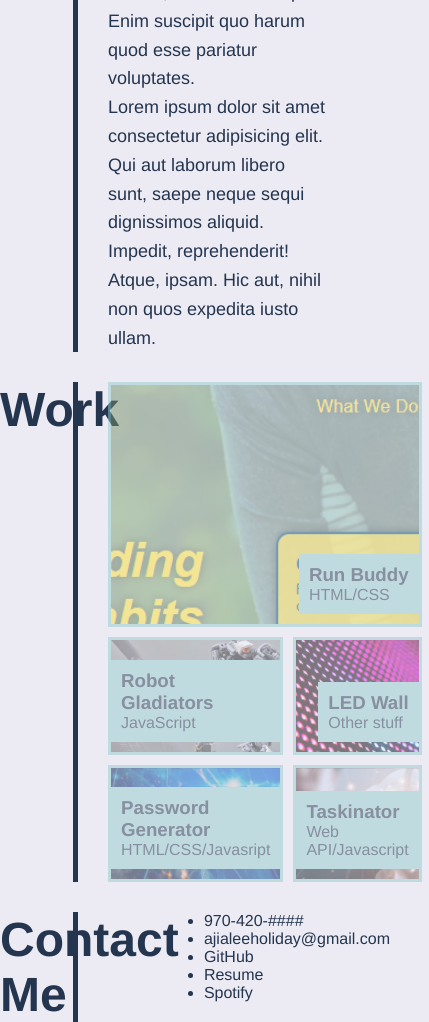
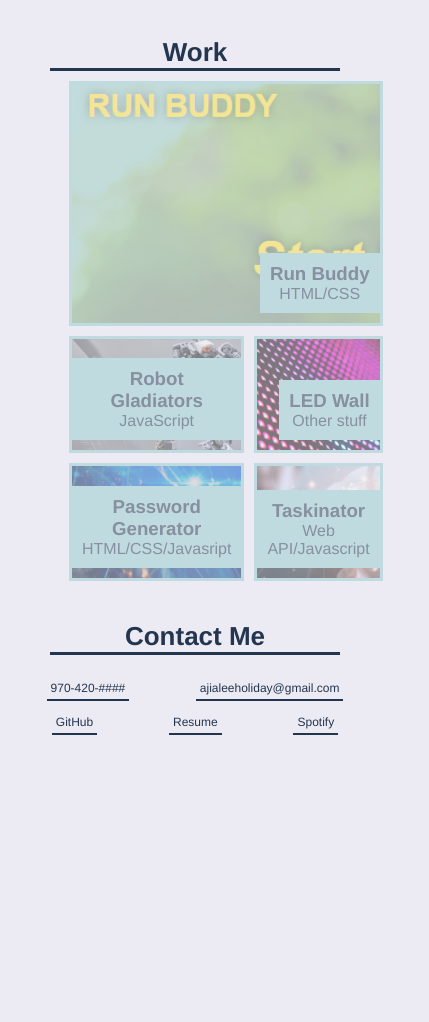
Before and after one commit to AjiaHoliday/Portfolio, a plain HTML site: page index.html in a window 390 px wide. Shown: the part 559-1581 px from the top of the page, 429 px wide, since content can reach past the window. After the commit the page ends 1294 px from the top, so only its background shows below. Drawn offline with Linux system fonts and the light colour scheme.

Commit message:
add media queries and clean up css

```diff
--- a/assets/css/style.css
+++ b/assets/css/style.css
@@ -62,6 +62,11 @@ header nav ul li a {
     border-bottom:var(--pop) 4px solid;
 }
 
+header nav ul li a:hover {
+    border-bottom:var(--secondary) 4px solid;
+}
+
+/* BEGIN HERO STYLING */
 .hero {
     background-image: url("../images/hero.png");
     height: 200px;
@@ -80,7 +85,8 @@ header nav ul li a {
     position: absolute;
     right: 5%;
 }
-
+/* END HERO STYLING */
+/*BEGIN MAIN BODY STYLING*/
 .sidebar {
     border-right: 5px solid var(--primary);
     min-height: 100%;
@@ -101,13 +107,16 @@ header nav ul li a {
     padding-top: 30px;
 }
 
+/* Begin About Me Styling */
 .about-me-content p {
-    font-size: 18px;
+    font-size: 24px;
     padding: 0 30px;
     line-height: 1.6;
     width: 90%;
 }
+/* End About Me styling */
 
+/* begin my work section*/
 .work-features {
     width: 90%;
     height: 500px;
@@ -143,6 +152,7 @@ header nav ul li a {
     grid-column: 1/3;
     grid-row: span 2;
     background-image: url("../images/run-buddy.png");
+    background-position: left;
 }
 
 .robot-gladiators {
@@ -166,3 +176,168 @@ header nav ul li a {
     padding: 10px;
     margin-bottom: 10px;
 }
+/* END MY WORK STYLING */
+/* FOOTER STYLING */
+footer {
+    display: flex;
+    justify-content: space-between;
+    flex-wrap: wrap;
+}
+
+.contact-wrapper {
+    width: 70%;
+    display: flex;
+    justify-content: stretch;
+    align-items: center;
+}
+
+footer ul {
+    list-style: none;
+    display: flex;
+    flex-wrap: wrap;
+    justify-content: space-evenly;
+    align-content: center;
+    font-size: 30px;
+}
+
+footer ul li a {
+    padding: 10px 10px 5px 10px;
+    font-size: 15px;
+    margin: 20px 20px 0 20px;
+    border-bottom:var(--primary) 4px solid;
+}
+
+footer ul li a:hover {
+    border-bottom: var(--pop) 4px solid;
+}
+/*END FOOTER STYLING*/
+
+/* MEDIA QUERY FOR TABLETS AND SMALLER SCREENS */
+@media screen and (max-width: 768px) {
+    header {
+        width: 100%;
+        height: 100px;
+        position: relative;
+        background-attachment: scroll;
+    }
+
+    header h1 {
+        width: 100%;
+        text-align: center;
+        font-size: 32px;
+        padding: 5px;
+        margin: 2px 20px;
+        border-radius: 5px;
+    }
+
+    header nav {
+        width:100%;
+        text-align: center;
+        font-size: 20px;
+        margin: 2px;
+    }
+
+    header nav ul {
+        margin: 5px;
+    }
+
+    .hero {
+        height: 100px;
+    }
+    .hero-subtitle {
+        background-color:var(--pop);
+        font-size: 24px;
+        padding: 8px;
+        margin: 8px;
+        position: absolute;
+        justify-content: flex-end;
+        right: 5%;
+        border-radius: 8px;
+    }
+    .sidebar {
+        padding: 10px;
+    }
+
+    .sidebar h2 {
+        font-size: 26px;
+        margin-right: 15px;
+    }
+
+    .about-me-content p{
+        font-size: 20px;
+    }
+}
+
+/* MEDIA QUERY FOR MOBILE DEVICES AND SMALLER SCREENS */
+@media screen and (max-width: 575px) {
+    header {
+        height: 90px;
+        width: 100%;
+    }
+
+    header h1 {
+        font-size: 24px;
+        padding: 5px;
+        margin: 4px;
+    }
+
+    header nav {
+        margin: 0px;
+    }
+
+    header nav ul {
+        min-height: 80px;
+    }
+
+    header nav ul li a {
+        font-size: 12px;
+        border-bottom:var(--pop) 2px solid;
+    }
+
+   .content{
+        flex-direction: column;
+        text-align: center;
+        width: 100%;
+        align-items: flex-end;
+    }
+
+    .hero-subtitle {
+        font-size: 16px;
+        align-items: flex-end;
+    }
+
+    .sidebar {
+        border-right: none;
+        text-align: center;
+        min-width: 100%;
+        max-width: 100%;
+    }
+
+    .sidebar h2 {
+        border-bottom: 3px solid var(--primary);
+        margin-right: 40px;
+        margin-left: 40px;
+    }
+
+    .about-me-content p {
+        font-size: 16px;
+        padding: 0 30px;
+        line-height: 1.6;
+        width: 100%;
+    }
+
+    .contact-wrapper {
+        width: 100%;
+    }
+
+    footer ul li {
+        padding: 0px;
+        text-align: center;
+    }
+
+    footer ul li a {
+        padding: 4px;
+        font-size: 12px;
+        margin: 20px 20px 0 20px;
+        border-bottom:2px solid;
+    }
--- a/index.html
+++ b/index.html
@@ -20,7 +20,6 @@
                     <li>
                         <a href="#contact-me">Contact Me</a>
                     </li>
-        <!--INSERT RESUME INTO FILE!-->
                     <li>
                         <a href="./assets/documents/Resume.docx" target="_blank">Resume</a>
                     </li>
@@ -34,20 +33,20 @@
             </div>
         </section>
 
-        <section id="#about-me" class="content">
+        <section id="about-me" class="content">
             <div class="sidebar">
                 <h2>About Me</h2>
             </div>
             <div class="about-me-content">
                 <p>
                     Lorem ipsum dolor sit amet consectetur, adipisicing elit. Temporibus soluta quaerat magnam aperiam fuga ipsa numquam nobis fugit beatae, vero nihil corrupti! Enim suscipit quo harum quod esse pariatur voluptates.
-                    <br>
+                    <br><br>
                     Lorem ipsum dolor sit amet consectetur adipisicing elit. Qui aut laborum libero sunt, saepe neque sequi dignissimos aliquid. Impedit, reprehenderit! Atque, ipsam. Hic aut, nihil non quos expedita iusto ullam.
                 </p>
             </div>
         </section>
 
-        <section id="#work" class = "content">
+        <section id="work" class = "content">
             <div class="sidebar">
                 <h2>Work</h2>
             </div>
@@ -71,13 +70,13 @@
                             <p>Other stuff</p>
                         </div>
                     </a>
-                    <a href = "#" target="_blank" class="project password-generator">
+                    <a href = "https://ajiaholiday.github.io/PasswordGenerator" target="_blank" class="project password-generator">
                         <div class="feature-label">
                             <h3>Password Generator</h3>
                             <p>HTML/CSS/Javasript</p>
                         </div>
                     </a>
-                    <a href="#" target="_blank" class="project taskinator">
+                    <a href="https://ajiaholiday.github.io/taskinator/" target="_blank" class="project taskinator">
                         <div class="feature-label">
                             <h3>Taskinator</h3>
                             <p>Web API/Javascript</p>
@@ -87,30 +86,30 @@
             </div>
         </section>
 
-        <footer id="#contact-me" class="content">
+        <footer id="contact-me" class="content">
             <div class="sidebar">
                 <h2>Contact Me</h2>
             </div>
-            <div class="contacts">
+            <section class="contact-wrapper">
+                <nav class="contacts">
                     <ul>
                         <li>
-                        970-420-####
+                            <a>970-420-####</a>
                         </li>
                         <li>
-                        ajialeeholiday@gmail.com
-                    </li>
-<!--add links!-->
-                    <li>
-                        <a href="github">GitHub</a>
-                    </li>
-        <!--INSERT RESUME INTO FILE!-->
-                    <li>
-                        <a href="twitter">Resume</a>
+                           <a href="mailto:ajialeeholiday@gmail.com">ajialeeholiday@gmail.com</a>
                         </li>
                         <li>
-                        <a href="spotify">Spotify</a>
+                            <a href="https://github.com/AjiaHoliday" target="_blank">GitHub</a>
+                        </li>
+                        <li>
+                            <a href="./assets/documents/Resume.docx">Resume</a>
+                        </li>
+                        <li>
+                            <a href="https://open.spotify.com/user/121195629?si=a3793b0b13a34cf4">Spotify</a>
                         </li>
                     </ul>
                 </nav>
+            </section>
         </footer>
     </body>
```
Lines whose indentation alone changed are shown as unchanged.
